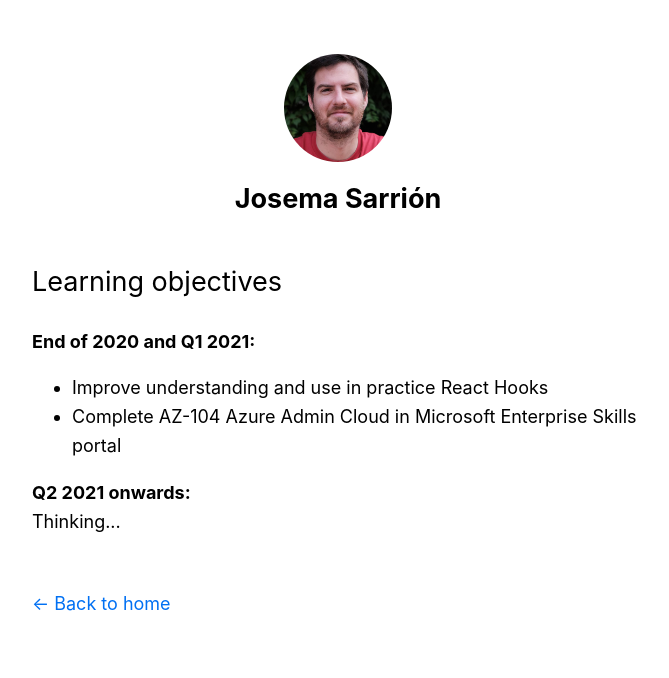
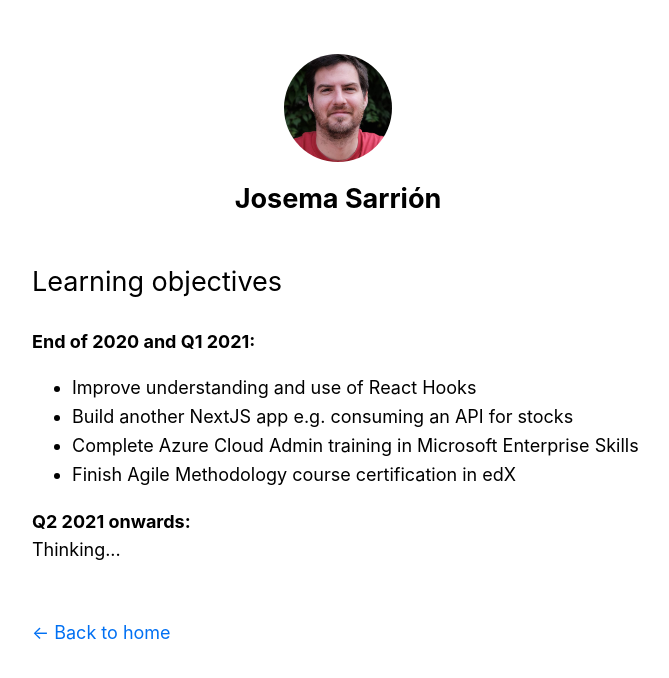
Before and after one commit to josemasar/next-miblog, a Next.js app: page /content/learning_objectives in a window 1280 px wide. Shown: the top 678 px of the page, without its empty margins (302-971 px from the left). Built offline with nearby package versions, Linux system fonts and the light colour scheme.

Commit message:
few text changes before first deployment

```diff
--- a/pages/content/gallery.js
+++ b/pages/content/gallery.js
@@ -19,7 +19,7 @@ export default function BasicRows() {
                 <p>
                     <span>Gear:</span>
                     <ul>
-                        <li>Camera: Fujifilm XT-1 & XT-3</li>
+                        <li>Cameras: Fujifilm XT-1 & XT-3</li>
                         <li>Lens: Fujinon 18-55 2.8-4</li>
                     </ul>
                 </p>
--- a/pages/content/learning_objectives.js
+++ b/pages/content/learning_objectives.js
@@ -15,8 +15,10 @@ export default function Learning() {
                 <p>
                     <span>End of 2020 and Q1 2021:</span>
                     <ul>
-                        <li>Improve understanding and use in practice React Hooks</li>
-                        <li>Complete AZ-104 Azure Admin Cloud in Microsoft Enterprise Skills portal</li>
+                        <li>Improve understanding and use of React Hooks</li>
+                        <li>Build another NextJS app e.g. consuming an API for stocks</li>
+                        <li>Complete Azure Cloud Admin training in Microsoft Enterprise Skills</li>
+                        <li>Finish Agile Methodology course certification in edX</li>
                     </ul>
                     <span>Q2 2021 onwards:</span>
                     <br/>
```
